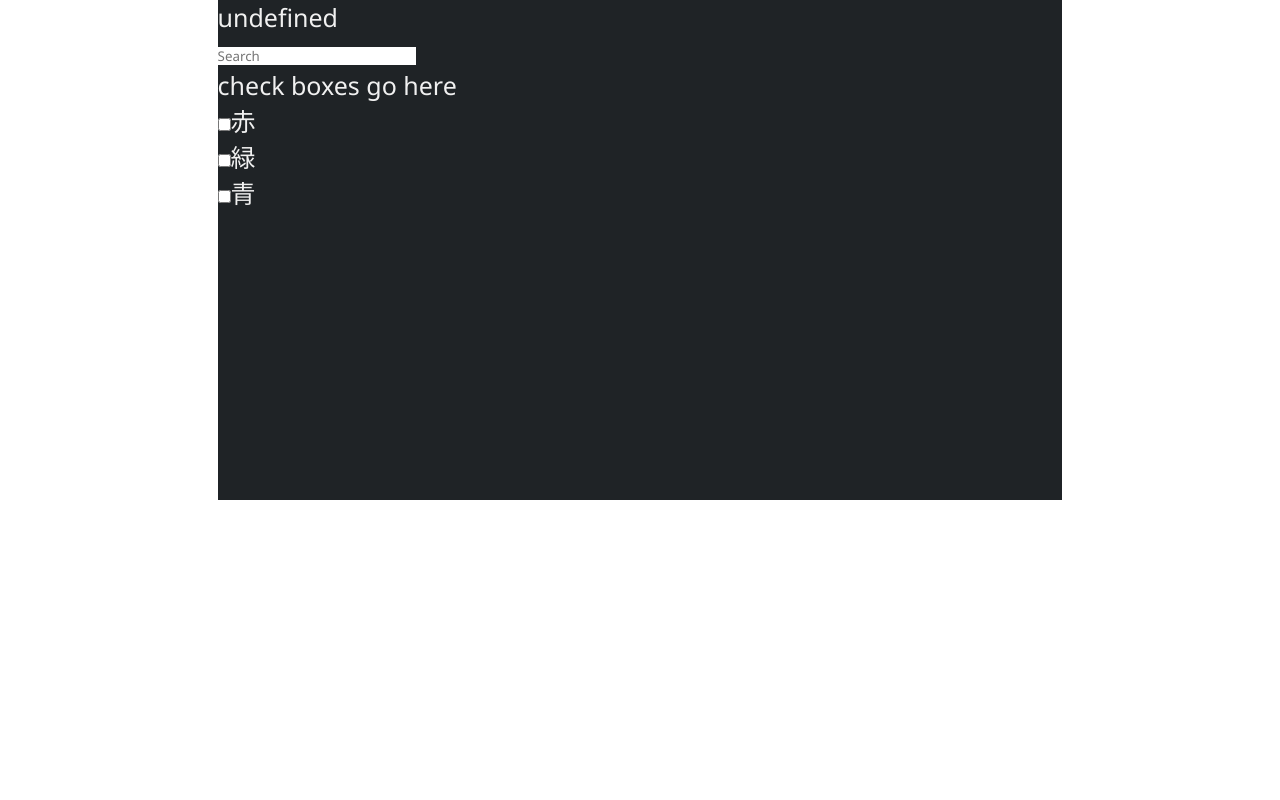
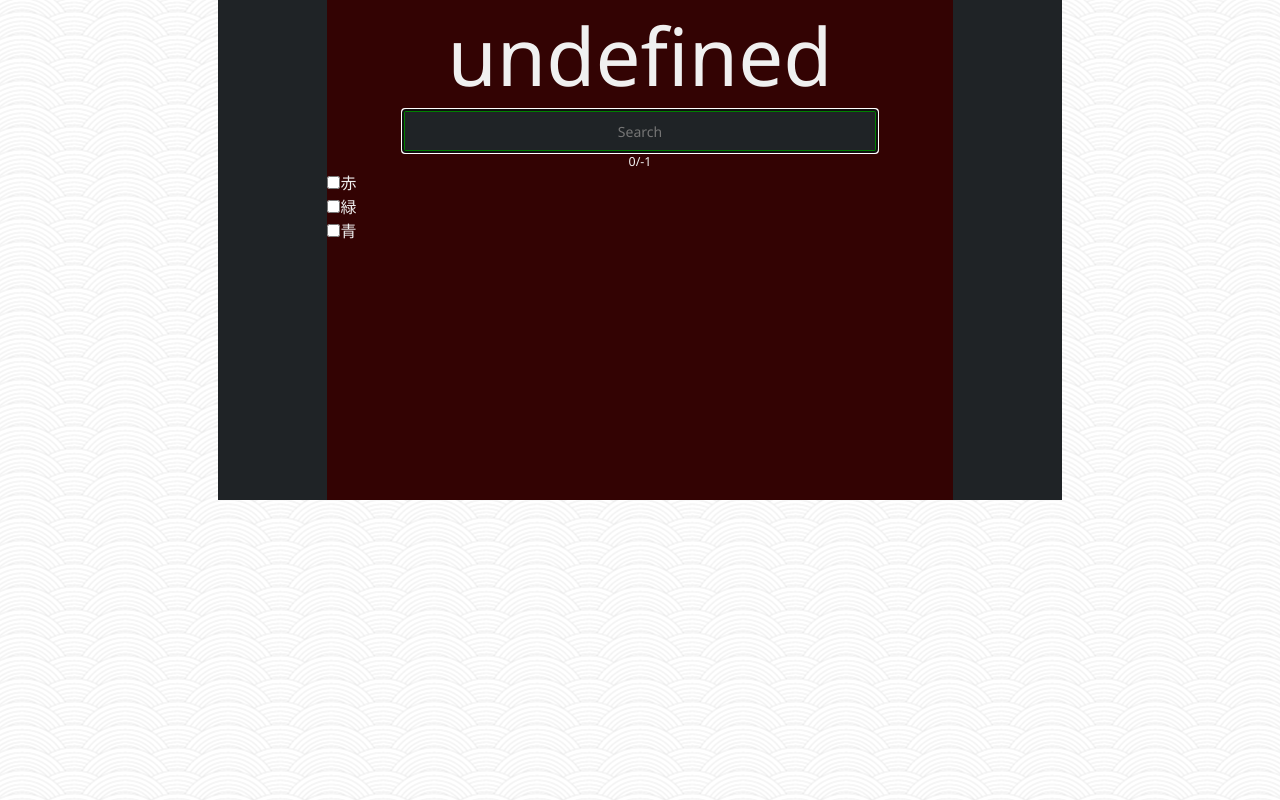
Before and after one commit to maegitech/kanji-attack, a plain HTML site: page index.html in a window 1280 px wide. Drawn offline with Linux system fonts and the light colour scheme.

Commit message:
beta stage?

```diff
--- a/data.js
+++ b/data.js
@@ -1,4 +1,5 @@
 var questions = [];
+var count = [0, "/", -1];
 
 var kanji = {
     aka: {
--- a/index.html
+++ b/index.html
@@ -7,17 +7,19 @@
         <script src="jquery-ui-1.12.1/external/jquery/jquery.js"></script>
 	</head>
 
-	<body background="">
+	<body id="background">
 		<div class="foreground">
-            <div class="game-container">
-                <p id="question"></p>
-                <input id="answerBar" type="text" placeholder="Search">
+            <div class="foreforeground">
+                <div class="game-container">
+                    <p id="question"></p>
+                    <input id="answerBar" type="text" placeholder="Search" autofocus>
+                    <p id="count"></p>
+                </div>
+                <div class="options-container">
+                    <form id="checkboxes"></form>
+                </div>
             </div>
-			<div class="options-container">
-                <form id="checkboxes">
-                    <p>check boxes go here</p>
-                </form>
-            </div>
+
         </div>
 
     <!-- jQuery -->
--- a/script.js
+++ b/script.js
@@ -1,5 +1,3 @@
-//https://www.dyn-web.com/tutorials/forms/checkbox/group.php
-
 // call onload or in script segment below form
 function attachCheckboxHandlers() {
     // get reference to element containing kanji checkboxes
@@ -24,22 +22,44 @@ function updateTotal(e) {
     // if check box is checked, push its name to array, otherwise remove it
     if ( this.checked ) {
         questions.push(this.name);
-        //updateQuestion();
     } else {
         var index = questions.indexOf(this.name);
         if (index > -1) {
             questions.splice(index, 1);
         }
-        //updateQuestion();
+    }
+}
+
+function answerQuestion() {
+    var answerInput = document.getElementById("answerBar").value;
+    if (answerInput == document.getElementById("question").innerHTML) {
+        count[0] += 1;
+        count[2] += 1;
+    } else {
+        count[2] += 1;
     }
 }
 
 function updateQuestion() {
     document.getElementById("question").innerHTML = questions[Math.floor((Math.random() * questions.length))];
+    document.getElementById("count").innerHTML = count.join("");
 }
-// console.log(questions[Math.floor((Math.random() * questions.length))]);
 
-window.onload=function () {
+function loadBackground() {
+    var dir = 'media/';
+
+    var backgrounds = [ 'arches.png',
+                        'seigaiha.png',
+                        'swirl_pattern.png',
+                        'wov.png'];
+
+    var randomCount = Math.round(Math.random() * (backgrounds.length - 1));
+
+    document.body.style.backgroundImage = "url(" + dir + backgrounds[randomCount] + ")";
+    document.body.style.backgroundRepeat = "repeat";
+}
+
+function createCheckboxes() {
     for (var i in kanji) {
         var checkbox = document.createElement('input');
         checkbox.type = "checkbox";
@@ -56,17 +76,25 @@ window.onload=function () {
         document.getElementById("checkboxes").appendChild(label);
         document.getElementById("checkboxes").appendChild(br);
     }
+}
 
+function attachInputHandlers() {
     answerInput = document.getElementById("answerBar");
 	if(!!answerInput){
 		answerInput.addEventListener("keypress", function(a){
 			var key = a.keyCode;
 			if(key == 13){
+                answerQuestion();
 				updateQuestion();
 			}
 		});
     }
+}
 
+window.onload=function () {
+    createCheckboxes();
+    attachInputHandlers();
+    loadBackground();
     updateQuestion();
     attachCheckboxHandlers();
 }
--- a/style.css
+++ b/style.css
@@ -17,5 +17,35 @@ body {
 	background-color: #1F2326;
     color: #F0F0F0;
 	height: 500px;
-	font-size: 25px;
 }
+
+#question {
+	font-size: 5em;
+}
+
+.foreforeground {
+	margin: auto;
+	background-color: rgb(51, 3, 3);
+	height: 100%;
+	width: 74%;
+	text-align: center;
+}
+
+#answerBar {
+	height: 38px;
+	width: 470px;
+	background-color: #1F2326;
+	border: 3px solid #008000;
+	color: #ffffff;
+	text-align: center;
+	font-size: 14px;
+}
+
+#count {
+	font-size: 78%;
+}
+
+.options-container {
+	text-align: left;
+	font-size: 1em;
+}
```
Also changed, not shown: media/arches.png (added), media/seigaiha.png (added), media/swirl_pattern.png (added), media/wov.png (added).
